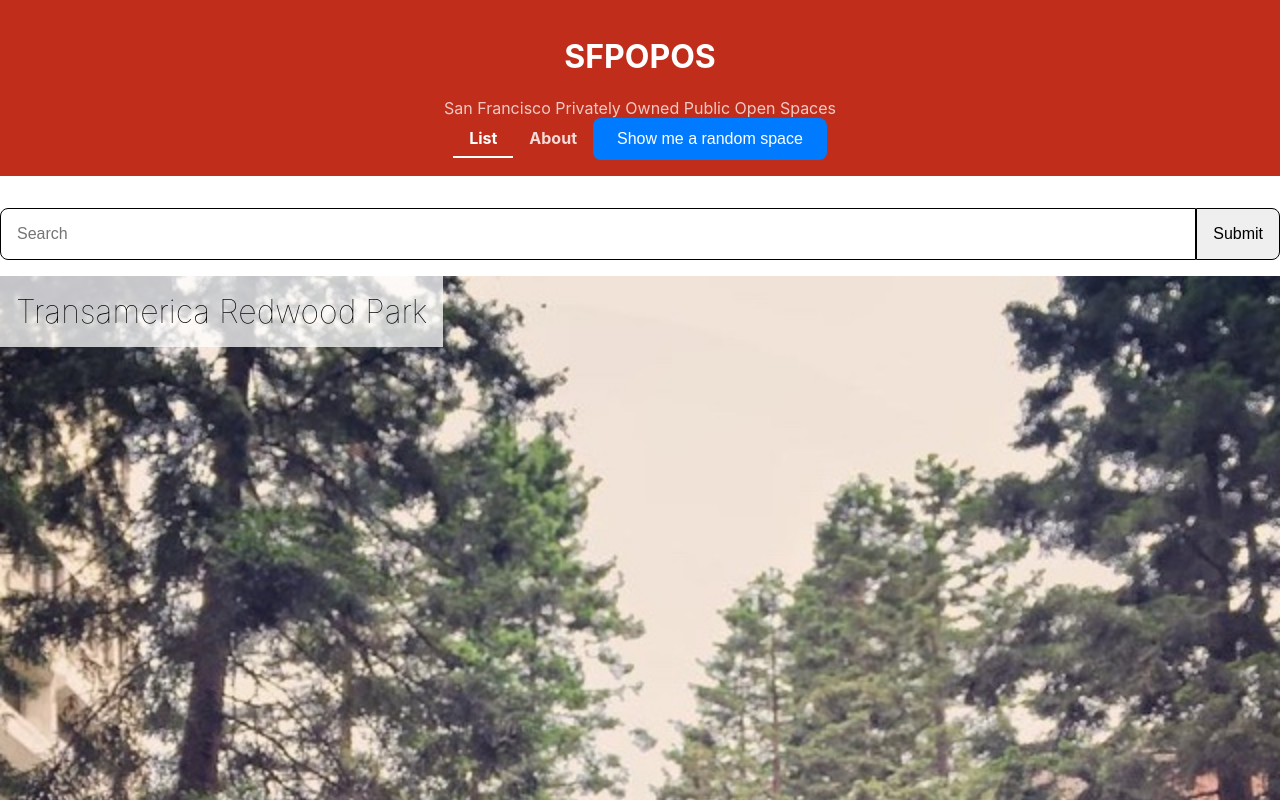
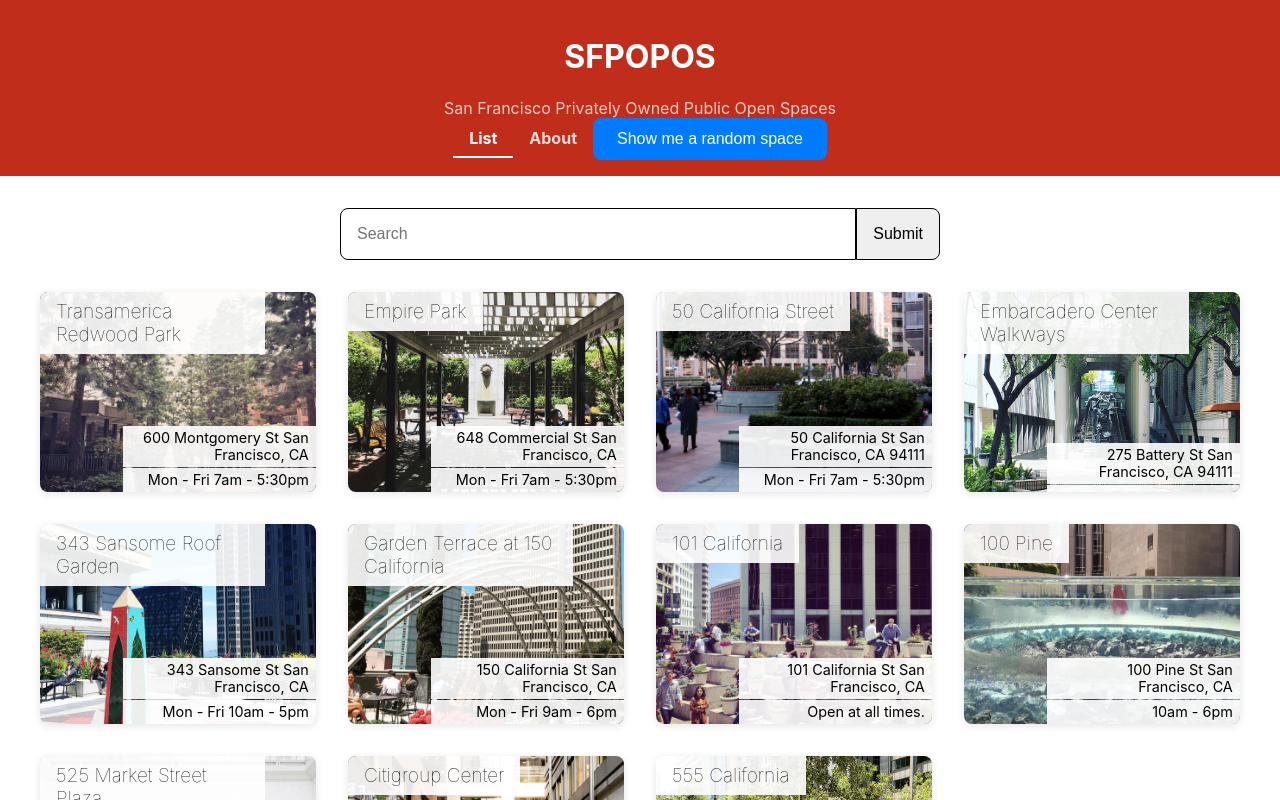
Before and after one commit to KJSDR/React-Tutorial, a React (Create React App) app: page /#/ in a window 1280 px wide. Shown: the top 800 px of the page. Built offline with nearby package versions, Linux system fonts and the light colour scheme.

Commit message:
layout updates grid

```diff
--- a/src/components/POPOSList/POPOSList.css
+++ b/src/components/POPOSList/POPOSList.css
@@ -1,7 +1,16 @@
+.POPOSList {
+  max-width: 1200px;
+  margin: 0 auto;
+  padding: 0 1em;
+}
+
 .POPOSList form {
   display: flex;
   align-items: flex-start;
-  margin-bottom: 1em;
+  margin-bottom: 2em;
+  max-width: 600px;
+  margin-left: auto;
+  margin-right: auto;
 }
 
 .POPOSList form input,
@@ -22,3 +31,31 @@
   border-top-right-radius: 0.5em;
   border-bottom-right-radius: 0.5em;
 }
+
+/* Grid container for the spaces */
+.POPOSList-grid {
+  display: grid;
+  grid-template-columns: repeat(auto-fit, minmax(280px, 1fr));
+  gap: 2em;
+  margin-top: 2em;
+}
+
+/* Responsive adjustments */
+@media (min-width: 1200px) {
+  .POPOSList-grid {
+    grid-template-columns: repeat(4, 1fr);
+  }
+}
+
+@media (max-width: 768px) {
+  .POPOSList-grid {
+    grid-template-columns: repeat(2, 1fr);
+    gap: 1em;
+  }
+}
+
+@media (max-width: 480px) {
+  .POPOSList-grid {
+    grid-template-columns: 1fr;
+  }
+}
--- a/src/components/POPOSList/POPOSList.js
+++ b/src/components/POPOSList/POPOSList.js
@@ -2,7 +2,6 @@ import React, { useState } from 'react';
 import POPOSSpace from '../POPOSSpace/POPOSSpace';
 import './POPOSList.css';
 import data from '../../sfpopos-data.js';
-
 
 function POPOSList() {
   const [query, setQuery] = useState('');
@@ -34,7 +33,9 @@ function POPOSList() {
         />
         <button type="submit">Submit</button>
       </form>
-      {spaces}
+      <div className="POPOSList-grid">
+        {spaces}
+      </div>
     </div>
   );
 }
--- a/src/components/POPOSSpace/POPOSSpace.css
+++ b/src/components/POPOSSpace/POPOSSpace.css
@@ -3,12 +3,23 @@
   width: 100%;
   text-align: center;
   position: relative;
+  border-radius: 8px;
+  overflow: hidden;
+  box-shadow: 0 2px 8px rgba(0, 0, 0, 0.1);
+  transition: transform 0.2s ease, box-shadow 0.2s ease;
 }
 
-/* Make images flexible */
+.POPOSSpace:hover {
+  transform: translateY(-2px);
+  box-shadow: 0 4px 16px rgba(0, 0, 0, 0.15);
+}
+
+/* Make images flexible and maintain aspect ratio */
 .POPOSSpace img {
   width: 100%;
-  height: auto;
+  height: 200px;
+  object-fit: cover;
+  display: block;
 }
 
 /* Style the title (moves to top-left of image) */
@@ -24,9 +35,12 @@
   top: 0;
   margin: 0;
   font-weight: lighter;
-  background-color: rgba(255, 255, 255, 0.75);
-  padding: 1rem;
+  font-size: 1.2em;
+  background-color: rgba(255, 255, 255, 0.9);
+  padding: 0.5rem 1rem;
   text-align: left;
+  max-width: 70%;
+  line-height: 1.2;
 }
 
 /* Move address and hours to bottom-right of image */
@@ -35,10 +49,17 @@
   right: 0;
   bottom: 0;
   text-align: right;
+  max-width: 70%;
 }
 
 .POPOSSpace .POPOSSpace-info div {
-  display: inline-block;
+  display: block;
   padding: 0.25em 0.5em;
   background-color: rgba(255, 255, 255, 0.9);
+  font-size: 0.9em;
+  margin-bottom: 1px;
 }
+
+.POPOSSpace .POPOSSpace-info div:last-child {
+  margin-bottom: 0;
+}
```
